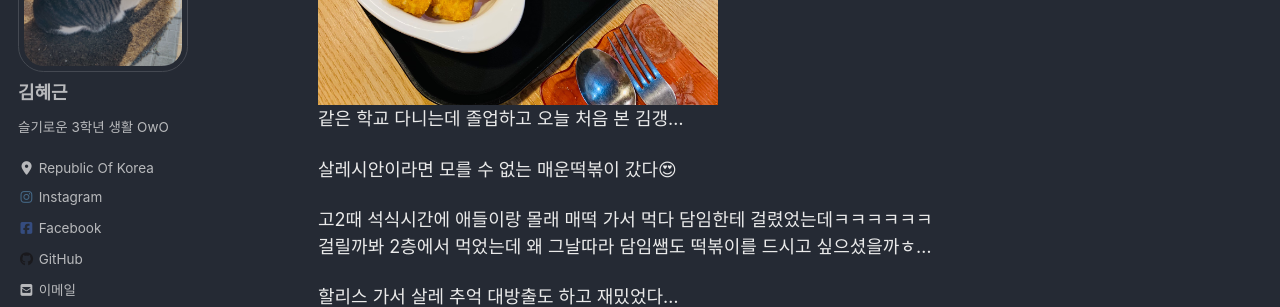
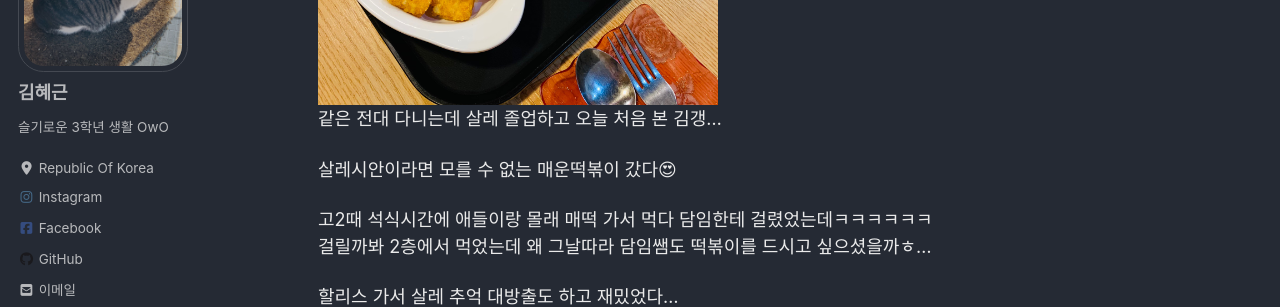
Before and after one commit to hyegeun/hyegeun.github.io, a Jekyll site: the page built from _posts/Diary/2021-02-25-post5.md, in a window 1280 px wide and 900 px high, scrolled down 446 px. Shown: the part 152-459 px from the top of the window. Built offline with Jekyll 4.4.1, drawn with Linux system fonts in a browser that asks for light colours; cached includes are drawn as plain includes; nearby versions of some CDN libraries; a script that is not in the unit is left out; comment, search, counter and statistics services are not loaded.

Commit message:
Update 2021-02-25-post5.md

```diff
--- a/_posts/Diary/2021-02-25-post5.md
+++ b/_posts/Diary/2021-02-25-post5.md
@@ -9,7 +9,7 @@ categories:
 **2021.02.25 친구랑 살레 추억 대방출**
 
 <img src="/assets/images/photo/post5/post5_photo1.jpg" width="400px" height="400px" alt="photo1">
-같은 학교 다니는데 졸업하고 오늘 처음 본 김갱...
+같은 전대 다니는데 살레 졸업하고 오늘 처음 본 김갱...
 
 살레시안이라면 모를 수 없는 매운떡볶이 갔다😍
 
```
